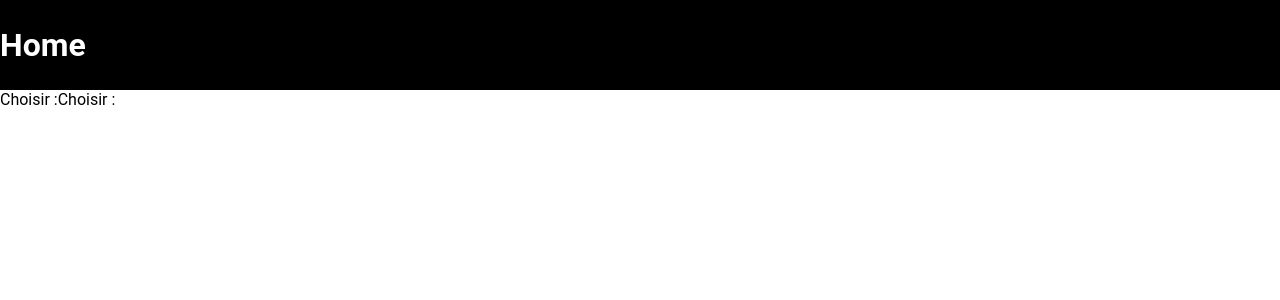
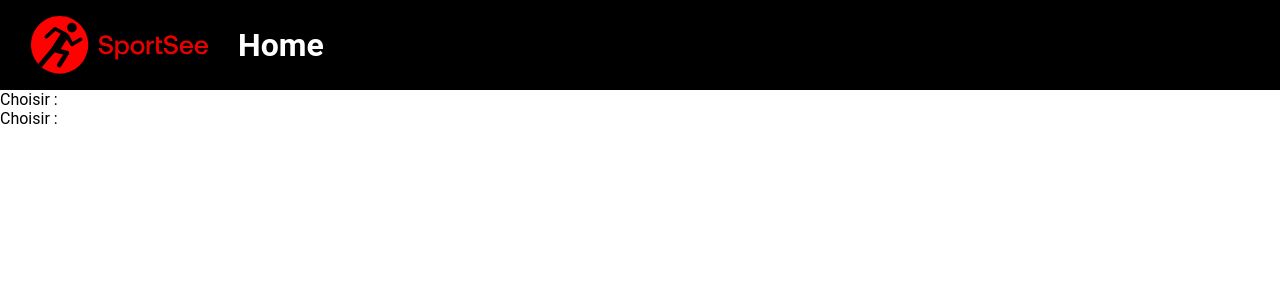
Before and after one commit to Peallyz/Projet12_SportSee, a React (Vite) app: page / in a window 1280 px wide. Shown: the top 300 px of the page. Built offline with nearby package versions, Linux system fonts and the light colour scheme.

Commit message:
fix : display logo on all pages

```diff
--- a/src/Components/Header.jsx
+++ b/src/Components/Header.jsx
@@ -4,9 +4,9 @@ import PropTypes from "prop-types";
 const Header = ({ user = "" }) => {
   return (
     <header>
+      <img src="../src/assets/logo.svg" alt="Logo de sportsee" />
       {user ? (
         <>
-          <img src="../src/assets/logo.svg" alt="Logo de sportsee" />
           <MainNav user={user} />
         </>
       ) : (
--- a/src/Pages/Home.jsx
+++ b/src/Pages/Home.jsx
@@ -7,6 +7,7 @@ const Home = ({ setPath }) => {
   const [secondUser, secondLoading] = useUserData(18, true);
   return (
     <main>
+      <nav className="selector">
         {!firstLoading ? (
           <UserSelect data={firstUser} setPath={setPath} />
         ) : (
@@ -17,6 +18,7 @@ const Home = ({ setPath }) => {
         ) : (
           "nope"
         )}
+      </nav>
     </main>
   );
 };
```
Lines whose indentation alone changed are shown as unchanged.
